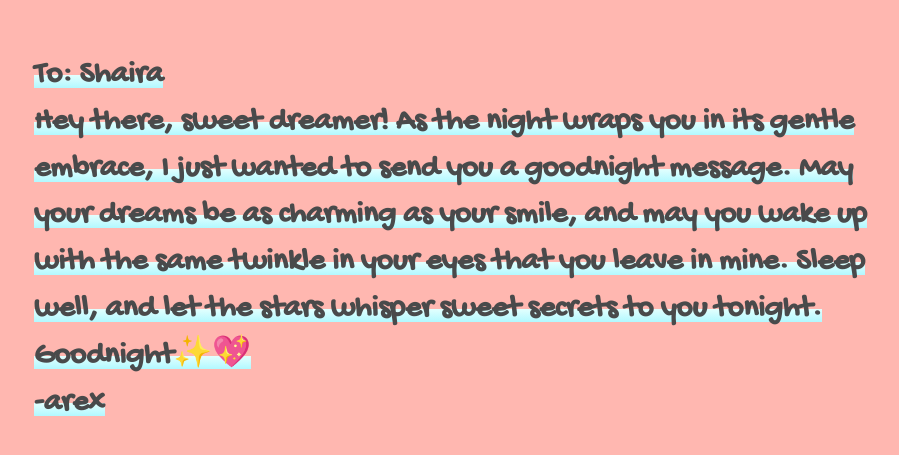
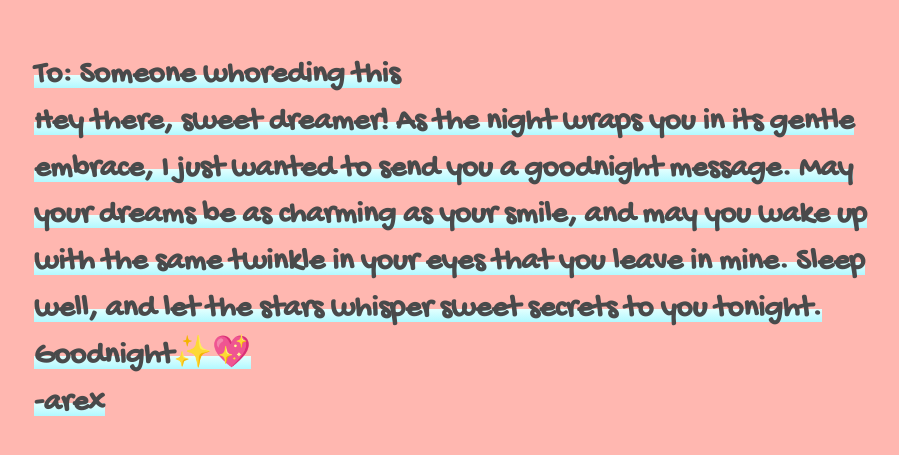
Before and after one commit to arex20/for-you, a plain HTML site: page index.html in a window 1280 px wide. Shown: the part 275-730 px from the top of the page, without its empty margins (166-1065 px from the left). Drawn offline with Linux system fonts and the light colour scheme.

Commit message:
Update index.html

```diff
--- a/index.html
+++ b/index.html
@@ -7,6 +7,6 @@
 
 </head>
 <body>
-<h2>To: Shaira <br>Hey there, sweet dreamer! As the night wraps you in its gentle embrace, I just wanted to send you a goodnight message. May your dreams be as charming as your smile, and may you wake up with the same twinkle in your eyes that you leave in mine. Sleep well, and let the stars whisper sweet secrets to you tonight. Goodnight✨💖<br> -arex</h2>
+<h2>To: Someone whoreding this <br>Hey there, sweet dreamer! As the night wraps you in its gentle embrace, I just wanted to send you a goodnight message. May your dreams be as charming as your smile, and may you wake up with the same twinkle in your eyes that you leave in mine. Sleep well, and let the stars whisper sweet secrets to you tonight. Goodnight✨💖<br> -arex</h2>
 </body>
 </head>
```
